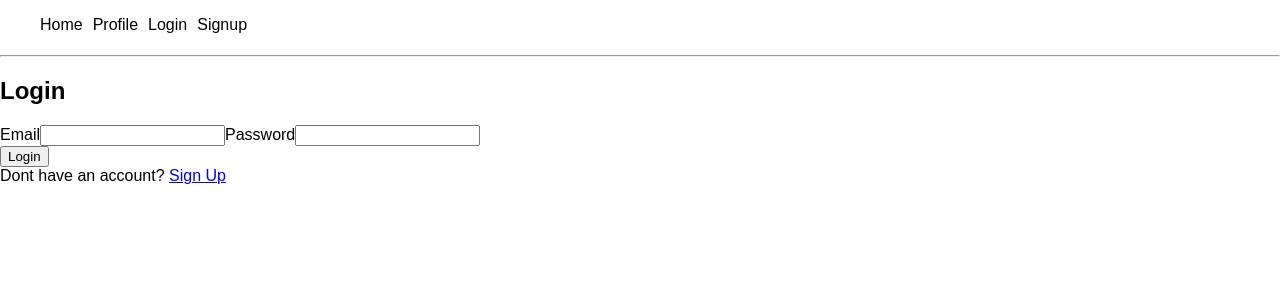
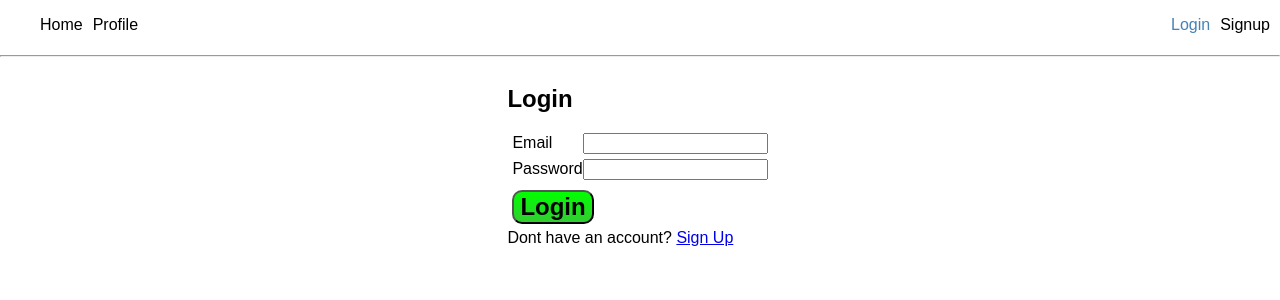
Before and after one commit to nikrb/cra-passport-twitter, a React (Create React App) app in the folder client/: page /login in a window 1280 px wide. Shown: the top 300 px of the page. Built offline with nearby package versions, Linux system fonts and the light colour scheme.

Commit message:
add some basic styling

```diff
--- a/client/src/App.css
+++ b/client/src/App.css
@@ -1,12 +1,26 @@
 .App {
   display: flex;
   flex-direction: column;
+  align-items: center;
 }
-
-
+label {
+  margin: 5px;
+  display: flex;
+  flex-direction: row;
+  justify-content: space-between;
+  align-items: center;
+}
+.active {
+  color: steelblue;
+}
+.nav-box {
+  display: flex;
+  flex-direction: row;
+}
 .nav ul{
   display: flex;
   flex-direction: row;
+  justify-content: space-between;
 }
 ul {
   list-style-type: none;
@@ -23,3 +37,28 @@ li a {
 li a:hover {
   color: red;
 }
+
+button {
+  margin: 5px;
+  font-size: 1.5em;
+  font-weight: bold;
+  background: linear-gradient( to top, limegreen, lime); /* lawngreen, springgreen); */
+  border-radius: 10px;
+}
+button:hover {
+  box-shadow: 0px 0px 10px yellow;
+}
+button:focus {
+  outline: 0;
+  box-shadow: 0px 0px 10px orange;
+}
+
+.container {
+  display: flex;
+  flex-direction: column;
+  align-items: center;
+}
+
+.error-message {
+  color: tomato;
+}
--- a/client/src/App.js
+++ b/client/src/App.js
@@ -1,5 +1,5 @@
 import React, { Component } from 'react';
-import { BrowserRouter as Router, Route, Link, Redirect } from 'react-router-dom';
+import { BrowserRouter as Router, Route, Redirect, Switch, NavLink } from 'react-router-dom';
 import './App.css';
 import HomePage from './components/HomePage';
 import LoginPage from './containers/LoginPage';
@@ -27,23 +27,31 @@ export default class App extends Component {
         <div>
           <div className="nav">
             <ul>
-              <li><Link to="/">Home</Link></li>
-              <li><Link to="/profile">Profile</Link></li>
+              <div className="nav-box">
+                <li><NavLink to="/" exact>Home</NavLink></li>
+                <li><NavLink to="/profile" exact>Profile</NavLink></li>
+              </div>
+              <div className="nav-box">
                 { Auth.isUserAuthenticated()?
                   <li onClick={this.logout}>Logout</li>:
-                <li><Link to="/login">Login</Link></li>
+                  <li><NavLink to="/login" exact>Login</NavLink></li>
                 }
-              { Auth.isUserAuthenticated()?"":<li><Link to="/signup">Signup</Link></li> }
+                { Auth.isUserAuthenticated()?"":
+                  <li><NavLink to="/signup" exact>Signup</NavLink></li>
+                }
+              </div>
             </ul>
           </div>
 
           <hr/>
-
+          <Switch>
             <Route exact path="/" component={HomePage}/>
             <Route path="/login" render={props=>
                 <LoginPage {...props} onLogin={this.login} />} />
             <Route path="/signup" component={SignupPage} />
             <AuthRoute path="/profile" component={Profile} />
+            <Route path="*" render={props => <Redirect to='/' {...props} /> } />
+          </Switch>
         </div>
       </Router>
     );
```
Lines whose indentation alone changed are shown as unchanged.
